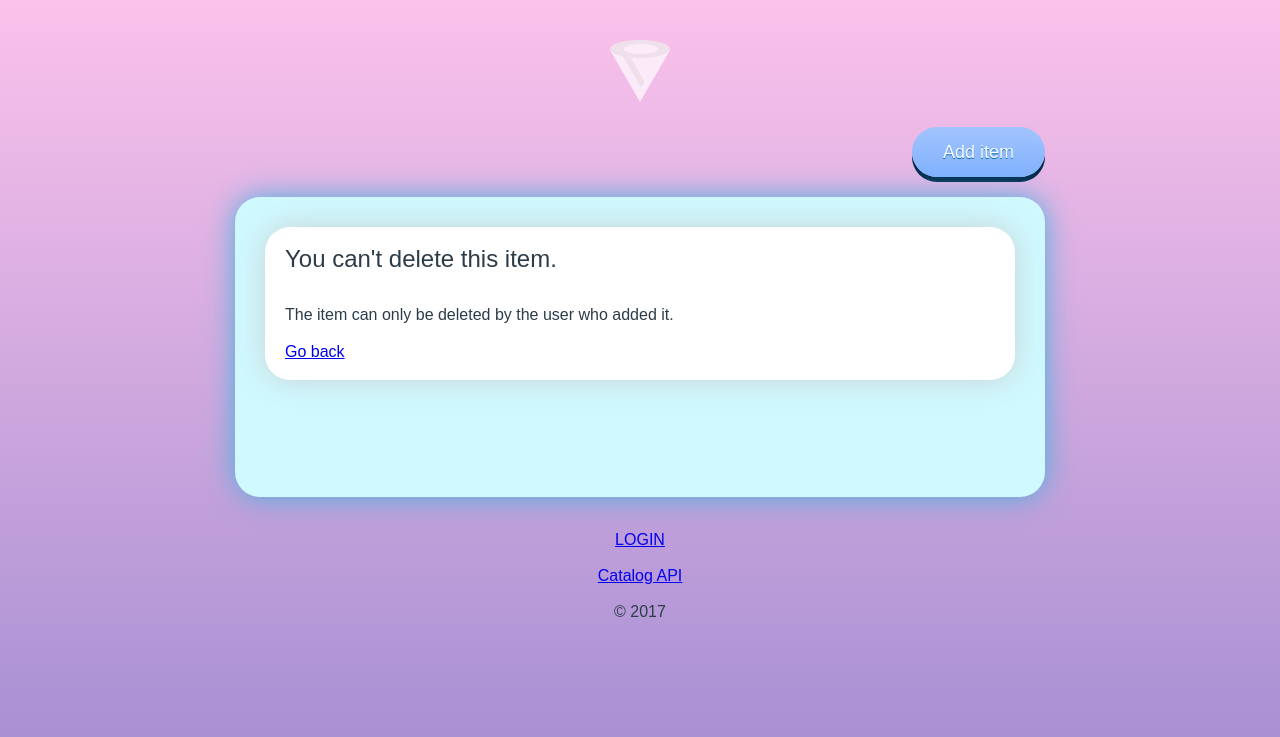
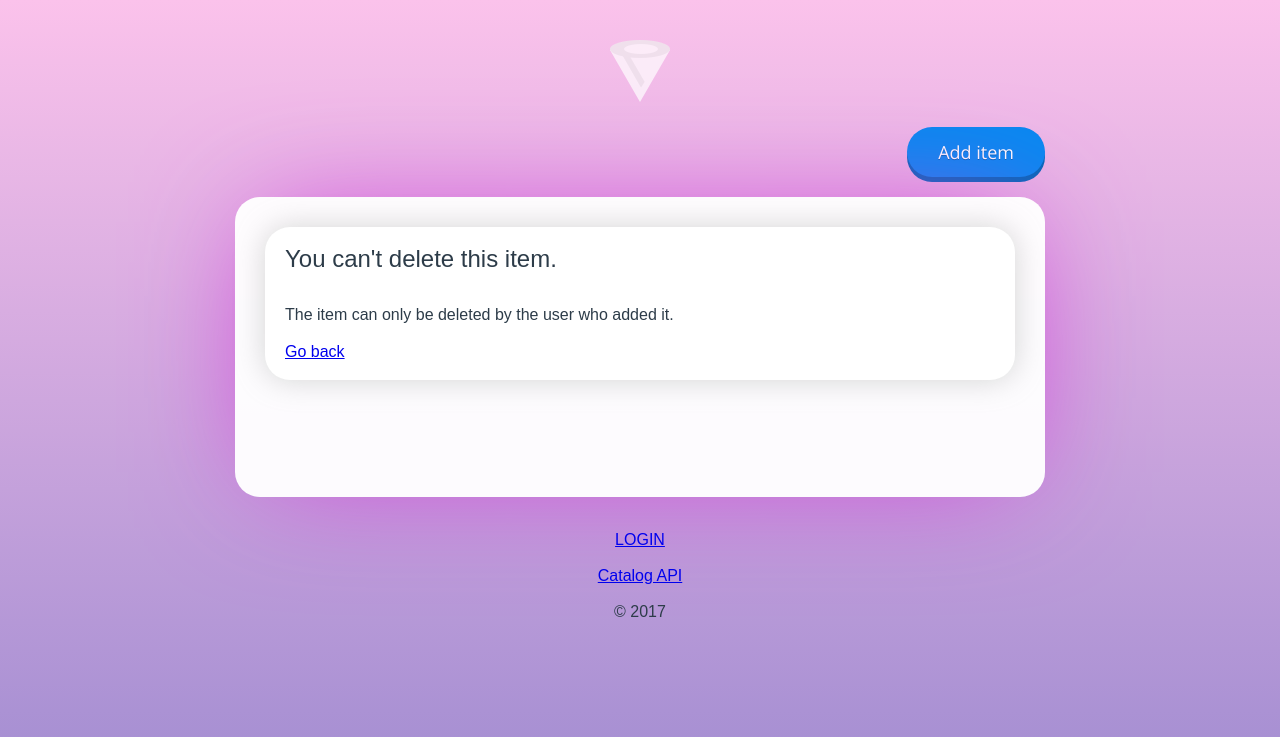
Before and after one commit to stoico/python-flask-catalog, a Flask app: page /not-deletable in a window 1280 px wide. Shown: the top 737 px of the page. Run offline with Flask 2, Linux system fonts and the light colour scheme; some libraries are stand-ins or nearby versions; some web fonts are replaced.

Commit message:
Restyle content container (white background and purple shadow).

```diff
--- a/static/styles/style.css
+++ b/static/styles/style.css
@@ -66,12 +66,11 @@ header {
   min-height: 300px;
   width: 100%;
   margin: 0 auto 35px;
-  background: #cff9ff;
-  box-shadow: 0 0 30px 0 rgb(74, 176, 222);
+  background: #fffffff5;
+  box-shadow: 0 0 120px -25px rgb(209, 59, 217);
   border-radius: 25px;
   padding: 30px;
 }
-
 
 .logo {
   margin-left: auto;
@@ -113,10 +112,12 @@ input[type=submit] {
 
 .button {
   margin-top: 25px;
+  font-family: 'Open Sans', sans-serif;
   font-weight: 300;
-  background-image: linear-gradient(#a1c4fd 0%, #82b1ff 100%);
-  box-shadow: 0px 5px 0px 0px #002a4a;
+  box-shadow: 0px 5px 0px 0px #0069b9;
+  background-color: #0789f1;
   border-radius: 28px;
+  display: inline-block;
   cursor: pointer;
   color: #ffffff;
   font-size: 18px;
@@ -127,12 +128,12 @@ input[type=submit] {
 }
 
 .button:hover {
-  background-color: #0069b9;
+	background-color:#0069b9;
   box-shadow: 0px 5px 0px 0px #002a4a;
 }
 .button:active {
-  position: relative;
-  top: 1px;
+	position:relative;
+	top:1px;
 }
 
 .cancel {
```
